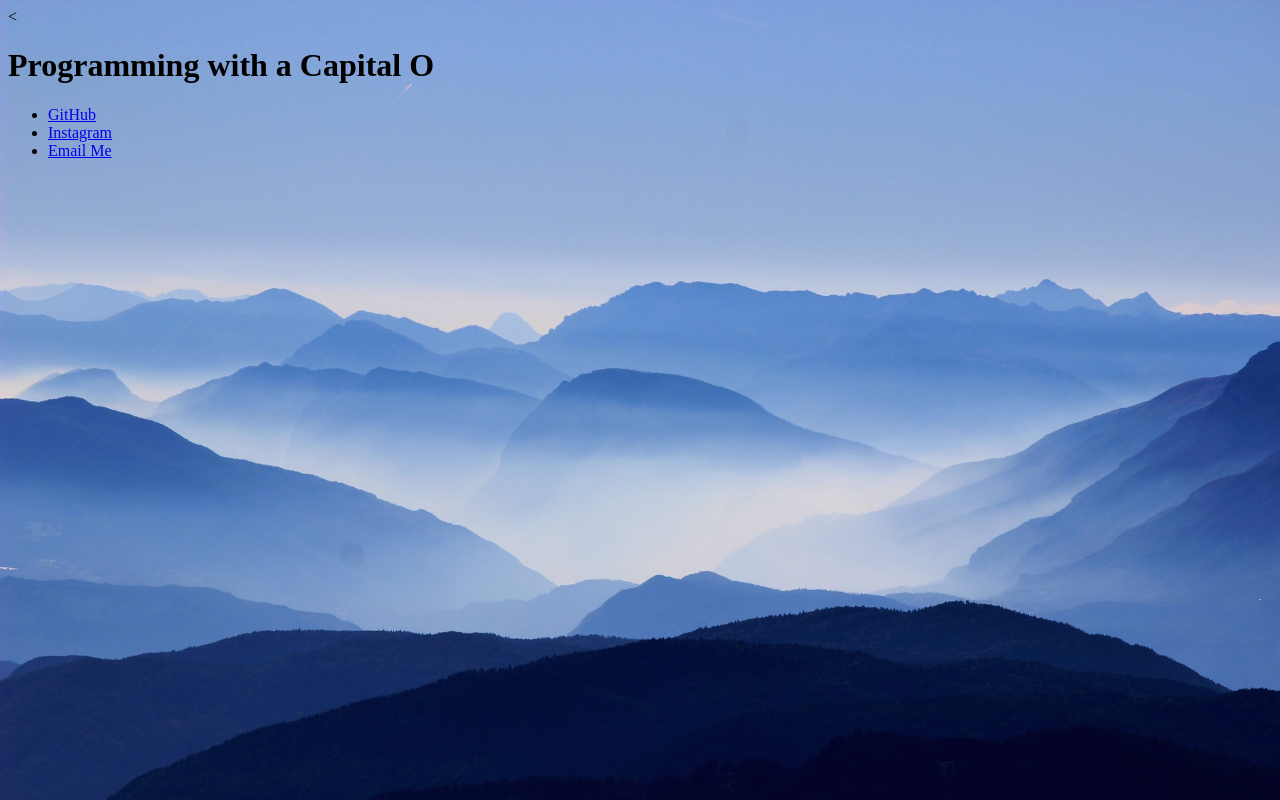
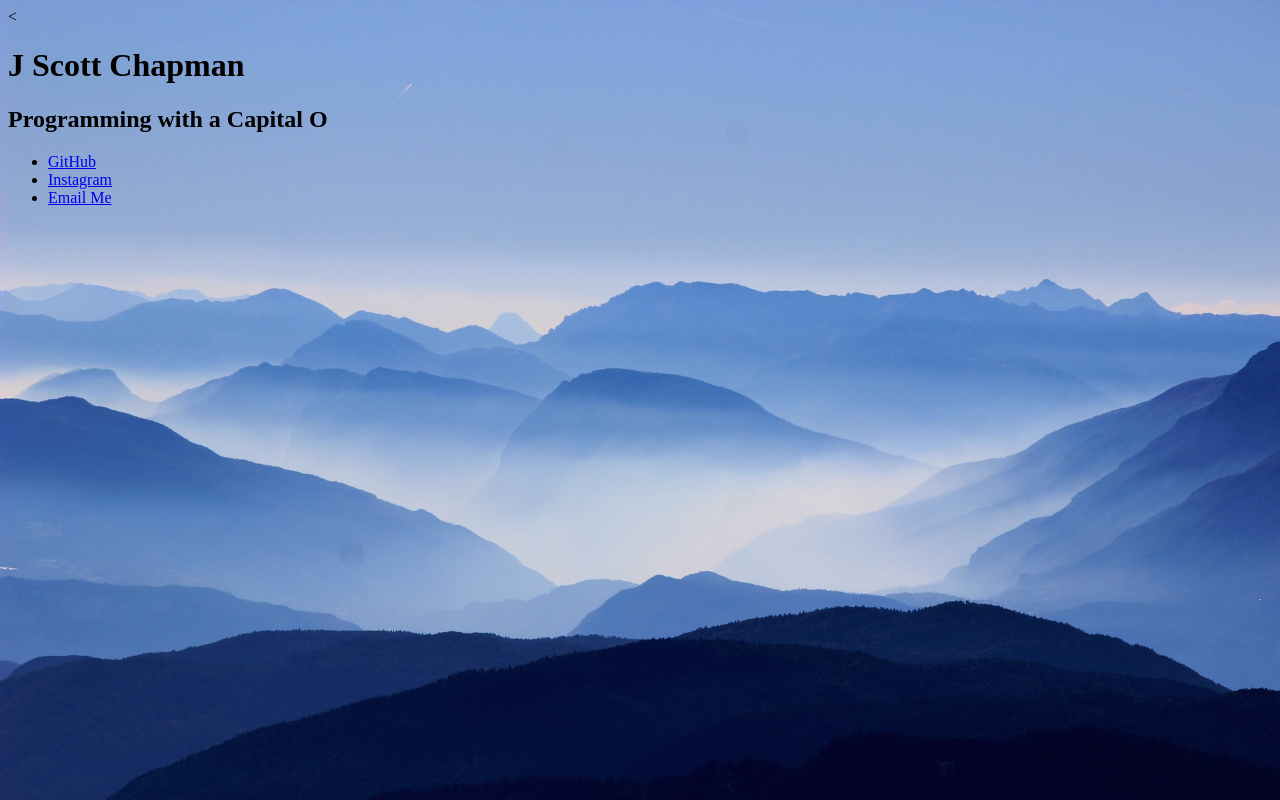
Before and after one commit to jscottchapman/1.1-Personal-Website, a plain HTML site: page index.html in a window 1280 px wide. Drawn offline with Linux system fonts and the light colour scheme.

Commit message:
Added name, repositioned tagline

```diff
--- a/index.html
+++ b/index.html
@@ -6,8 +6,8 @@
   <<link rel="stylesheet" href="main.css">
 </head>
 <body>
-  <h1>Programming with a Capital O</h1>
-  <h2></h2>
+  <h1>J Scott Chapman</h1>
+  <h2>Programming with a Capital O</h2>
   <ul>
      <li><a href="http://www.github.com/jscottchapman">GitHub</a></li>
      <li><a href="http://www.instagram.com/thescottsy">Instagram</a></li>
```
Also changed, not shown: profile.jpg (added).
